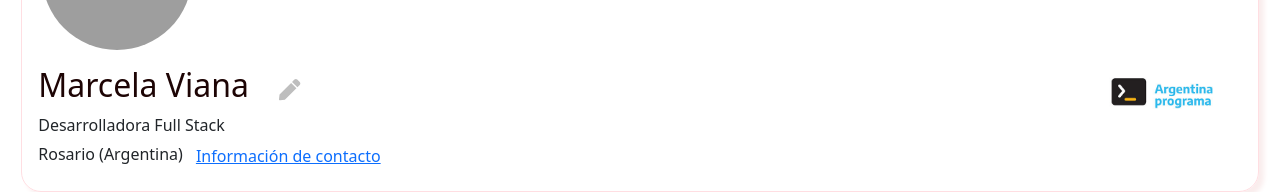
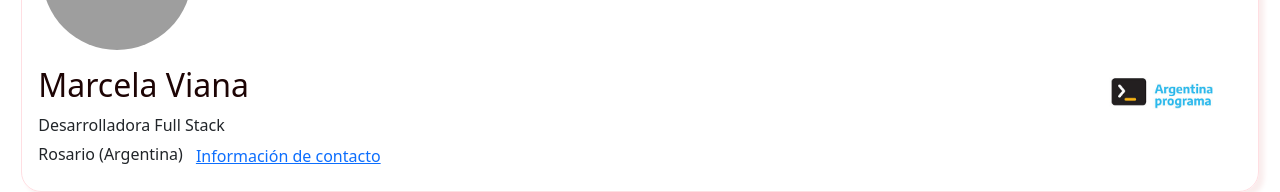
Before and after one commit to Mavia2/portfolio-FrontEnd, an Angular app: page /portfolio in a window 1280 px wide. Shown: the part 397-589 px from the top of the page. Built offline with nearby package versions, Linux system fonts and the light colour scheme; grey boxes are pictures that could not be loaded.

Commit message:
sume servico estaLogueado al portfolio

```diff
--- a/src/app/componentes/encabezado/encabezado.component.html
+++ b/src/app/componentes/encabezado/encabezado.component.html
@@ -62,10 +62,10 @@
                 <div class=" col-8">
                     <div class="nombreContainer">
                         <h1 class="nombreCompleto">{{miPortfolio?.nombre}} {{miPortfolio?.apellido}}</h1>
-                        <button class="btn" (click)="openFormModal()">
+                        <button class="btn" (click)="openFormModal()" *ngIf="estaLogueado">
                             <span class="icono">
-                      <fa-icon [icon]="editIcon" size="lg"></fa-icon>
-                    </span>
+                              <fa-icon [icon]="editIcon" size="lg"></fa-icon>
+                            </span>
                         </button>
                     </div>
                     <div id="Info empresa ">{{miPortfolio?.ocupacion}}</div>
--- a/src/app/componentes/encabezado/encabezado.component.ts
+++ b/src/app/componentes/encabezado/encabezado.component.ts
@@ -1,8 +1,9 @@
-import { Component, OnInit } from '@angular/core';
+import { Component, Input, OnInit } from '@angular/core';
 import { PorfolioService } from 'src/app/servicios/porfolio.service';
 import { faPen } from '@fortawesome/free-solid-svg-icons';
 import {FormBuilder, FormGroup, Validators } from '@angular/forms';
 declare var window: any;
+import { AutenticacionService } from '../../servicios/autenticacion.service';
 
 
 @Component({
@@ -16,8 +17,9 @@ export class EncabezadoComponent implements OnInit {
   formModal: any;
   form:FormGroup;
 
+  @Input() estaLogueado: boolean = false;
 
-  constructor(private datosPorfolio:PorfolioService, private formBuilder:FormBuilder ) {
+  constructor(private datosPorfolio:PorfolioService, private formBuilder:FormBuilder) {
     this.form=this.formBuilder.group(
       {
         nombre:['',[Validators.required]],
--- a/src/app/componentes/portfolio/portfolio.component.html
+++ b/src/app/componentes/portfolio/portfolio.component.html
@@ -1,4 +1,4 @@
-<app-encabezado></app-encabezado>
+<app-encabezado [estaLogueado]="estaLogueado"></app-encabezado>
 <app-acerca-de></app-acerca-de>
 <app-experiencia-y-educacion></app-experiencia-y-educacion>
 <app-skills></app-skills>
--- a/src/app/componentes/portfolio/portfolio.component.ts
+++ b/src/app/componentes/portfolio/portfolio.component.ts
@@ -1,4 +1,5 @@
 import { Component, OnInit } from '@angular/core';
+import { AutenticacionService } from '../../servicios/autenticacion.service';
 
 @Component({
   selector: 'app-portfolio',
@@ -6,10 +7,14 @@ import { Component, OnInit } from '@angular/core';
   styleUrls: ['./portfolio.component.css']
 })
 export class PortfolioComponent implements OnInit {
+  estaLogueado: boolean;
 
-  constructor() { }
+  constructor(private autenticacionServicio: AutenticacionService) { }
 
   ngOnInit(): void {
+
+        this.estaLogueado = this.autenticacionServicio.estaLogueado;
+
   }
 
 }
--- a/src/app/servicios/autenticacion.service.ts
+++ b/src/app/servicios/autenticacion.service.ts
@@ -31,4 +31,8 @@ export class AutenticacionService {
     return this.currentUserSubject.value;
    }
 
+   get estaLogueado():boolean {
+    return this.currentUserSubject.value && this.currentUserSubject.value.accessToken;
+   }
+
 }
```
